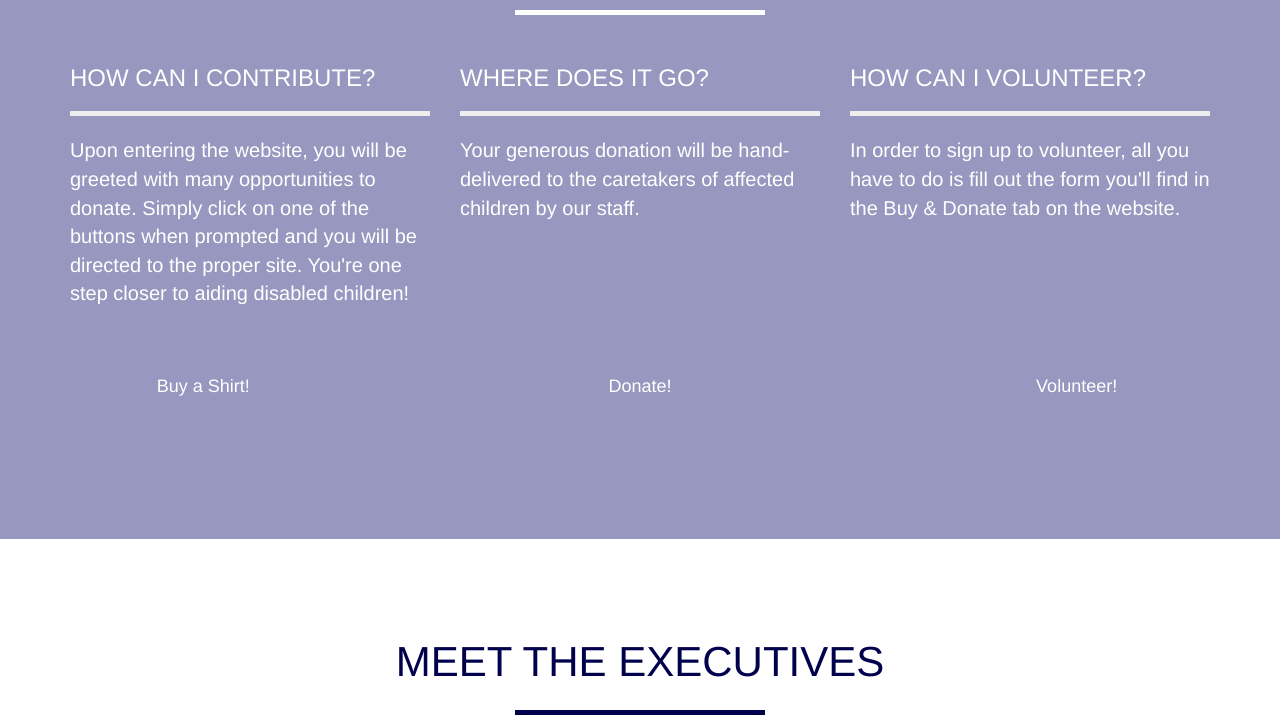
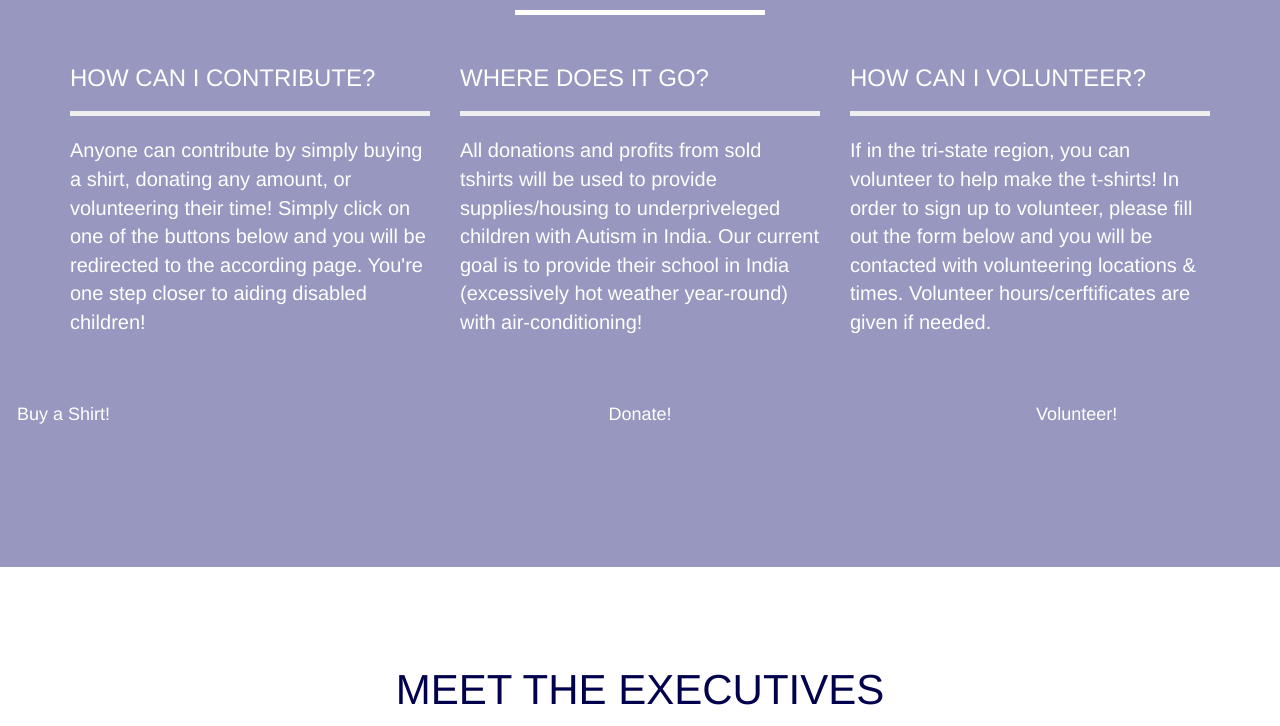
Before and after one commit to typicalmonica/tdfa-draft, a website with bundled scripts: page index.html in a window 1280 px wide. Shown: the part 1120-1846 px from the top of the page. Built offline with nearby package versions, Linux system fonts and the light colour scheme; a script that the page names is missing; files whose address does not match are found by name.

Commit message:
Update index.html

```diff
--- a/index.html
+++ b/index.html
@@ -124,17 +124,17 @@
                 <div class="col-sm-4 portfolio-item">
                     <h3>How can I contribute?</h3>
 									<hr>
-									<p>Upon entering the website, you will be greeted with many opportunities to donate. Simply click on one of the buttons when prompted and you will be directed to the proper site. You're one step closer to aiding disabled children!</p>
+									<p>Anyone can contribute by simply buying a shirt, donating any amount, or volunteering their time! Simply click on one of the buttons below and you will be redirected to the according page. You're one step closer to aiding disabled children!</p>
                 </div>
                 <div class="col-sm-4 portfolio-item">
                     <h3>Where does it go?</h3>
 									<hr>
-									<p>Your generous donation will be hand-delivered to the caretakers of affected children by our staff.</p>
+									<p>All donations and profits from sold tshirts will be used to provide supplies/housing to underpriveleged children with Autism in India. Our current goal is to provide their school in India (excessively hot weather year-round) with air-conditioning!</p>
                 </div>
                 <div class="col-sm-4 portfolio-item">
                     <h3>How can I volunteer?</h3>
 									<hr>
-									<p>In order to sign up to volunteer, all you have to do is fill out the form you'll find in the Buy & Donate tab on the website.</p>
+									<p>If in the tri-state region, you can volunteer to help make the t-shirts! In order to sign up to volunteer, please fill out the form below and you will be contacted with volunteering locations & times. Volunteer hours/cerftificates are given if needed.</p>
 
                 </div>
 						</div>
@@ -142,13 +142,13 @@
 			</div>
 	    <div class="row">
                 <div class="col-sm-4 portfolio-item">
-              <center>
+
 				<a href="https://www.paypal.com/cgi-bin/webscr?cmd=_s-xclick&hosted_button_id=ZR9JUMH94JY8J" class="btn btn-lg btn-outline">Buy a Shirt!</a>
 
  						<script type="text/javascript" src="https://www.paypal.com/donate/?token=Kc0HnPAPOHWbK9jdR8Tr2_Ea_M7KBt1v7yaM8VxrTzwXmMW5VY7cqrmC27TITLcTQe8Kwm&country.x=US&locale.x=US" data-dojo-config="usePlainJson: true, isDebug: false"></script>
 
 						<script type="text/javascript">require(["mojo/signup-forms/Loader"], function(L) { L.start({"baseUrl":"","uuid":"51c6b376f43e9f97db6842a38","lid":"9926b27fdb"}) })</script>
-			</center>
+
                 </div>
                 <div class="col-sm-4 portfolio-item">
 			<center>
```
